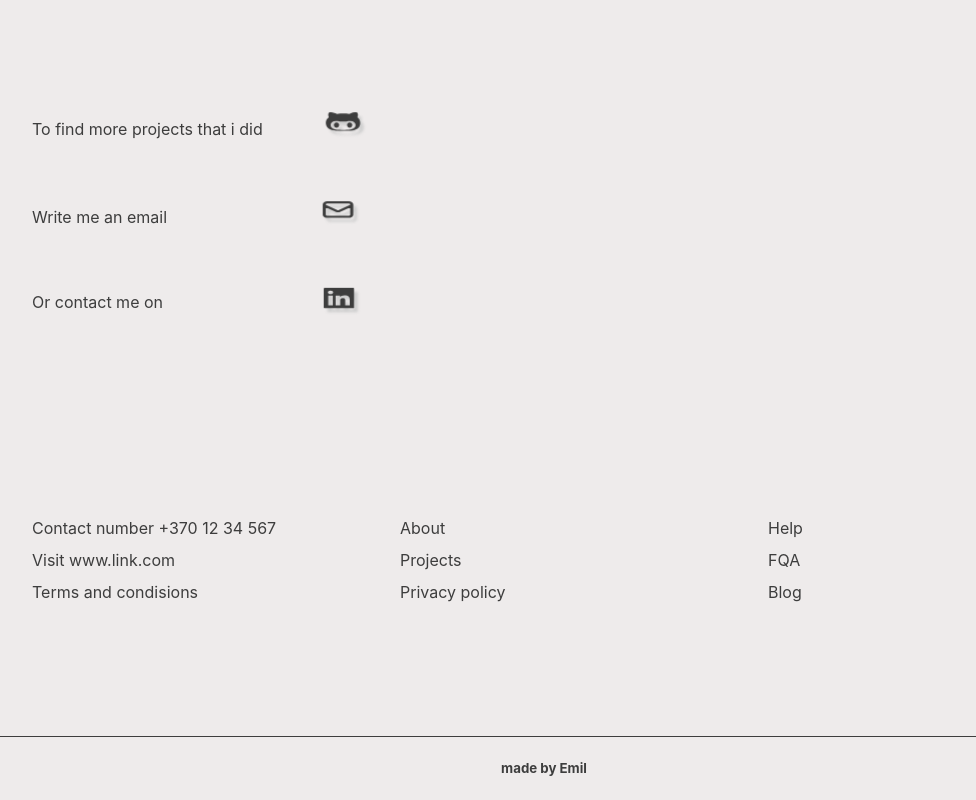
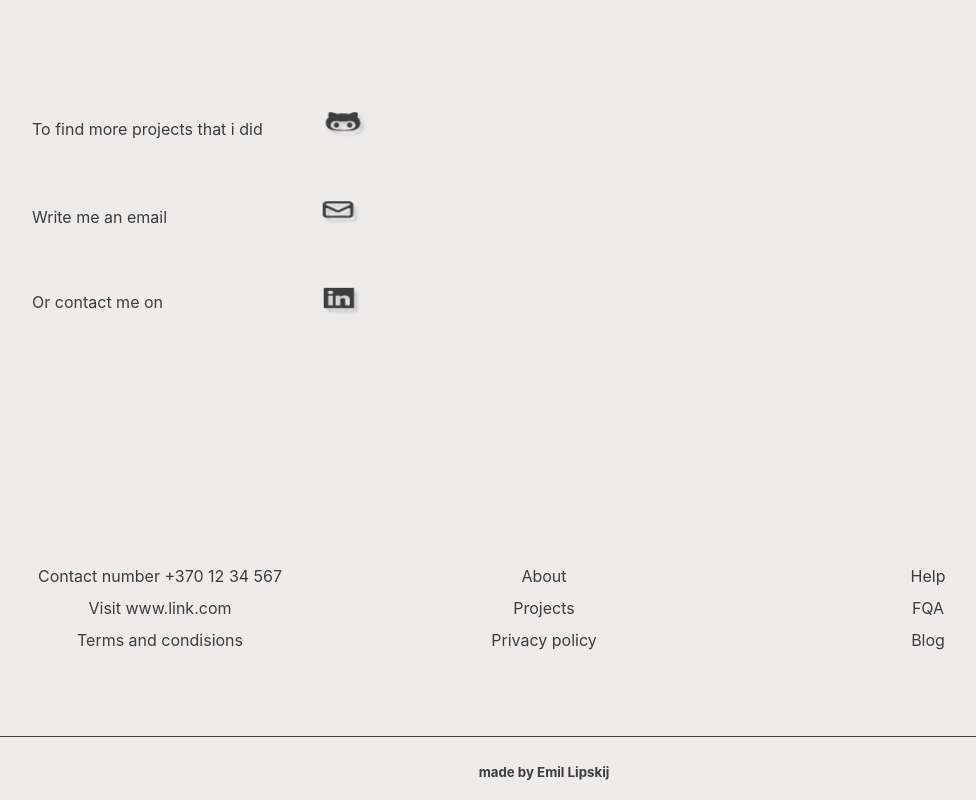
Before and after one commit to lipskij/portfolio-prject-next.js, a Next.js app: page /more in a window 1280 px wide. Shown: the part 213-1013 px from the top of the page, without its empty margins (96-1072 px from the left). Built offline with nearby package versions, Linux system fonts and the light colour scheme.

Commit message:
Add footer to component
* Add styling for elements

```diff
--- a/component/Footer.js
+++ b/component/Footer.js
@@ -1,10 +1,27 @@
-import React from 'react';
-import styles from '../styles/Home.module.css';
+import React from "react";
+import styles from "../styles/Home.module.css";
 
 const Footer = () => {
   return (
-    <footer className={styles.footer}>
-      <h5>made by Emil</h5>
+    <footer className={styles.more}>
+      <ul className='more-bottom'>
+        <li>Contact number +370 12 34 567</li>
+        <li>Visit www.link.com</li>
+        <li>Terms and condisions</li>
+      </ul>
+      <ul className='more-bottom'>
+        <li>About</li>
+        <li>Projects</li>
+        <li>Privacy policy</li>
+      </ul>
+      <ul className='more-bottom'>
+        <li>Help</li>
+        <li>FQA</li>
+        <li>Blog</li>
+      </ul>
+      <div className={styles.credit}>
+        <h5 className={styles.madeBy}>made by Emil Lipskij</h5>
+      </div>
     </footer>
   );
 };
--- a/pages/more.js
+++ b/pages/more.js
@@ -45,23 +45,7 @@ const More = () => {
               </Link>
             </p>
           </div>
-          <footer className={styles.more}>
-            <ul className='more-bottom'>
-              <li>Contact number +370 12 34 567</li>
-              <li>Visit www.link.com</li>
-              <li>Terms and condisions</li>
-            </ul>
-            <ul className='more-bottom'>
-              <li>About</li>
-              <li>Projects</li>
-              <li>Privacy policy</li>
-            </ul>
-            <ul className='more-bottom'>
-              <li>Help</li>
-              <li>FQA</li>
-              <li>Blog</li>
-            </ul>
-          </footer>
+
         </main>
         <Footer />
       </div>
--- a/styles/Home.module.css
+++ b/styles/Home.module.css
@@ -18,14 +18,20 @@
   text-align: center;
 }
 
-.footer {
+.credit {
   width: 100%;
   height: 4rem;
   border-top: 1px solid var(--text-color);
+  color: var(--text-color);
+  grid-column-start: 1;
+  grid-column-end: 4;
+  grid-row-start: 3;
+}
+
+.madeBy {
   display: flex;
+  width: 90vw;
   justify-content: center;
-  align-items: center;
-  color: var(--text-color);
 }
 
 .title {
@@ -70,12 +76,8 @@
 .more {
   display: grid;
   grid-template-columns: repeat(3, 1fr );
-  gap: 5rem;
-  width: 80vw;
+  width: 90vw;
   line-height: 2;
-  padding-top: 5rem;
-  text-align: left;
-
 }
 
 @keyframes example {
--- a/styles/globals.css
+++ b/styles/globals.css
@@ -175,11 +175,11 @@ a {
 
 .more-bottom {
   display: flex;
-  justify-content: left;
-  align-items: flex-start;
+  justify-content: center;
+  align-items: center;
   flex-direction: column;
   line-height: 2;
-  padding-top: 5rem;
+  padding: 5rem 0 5rem 0;
   cursor: pointer;
 }
 
```
